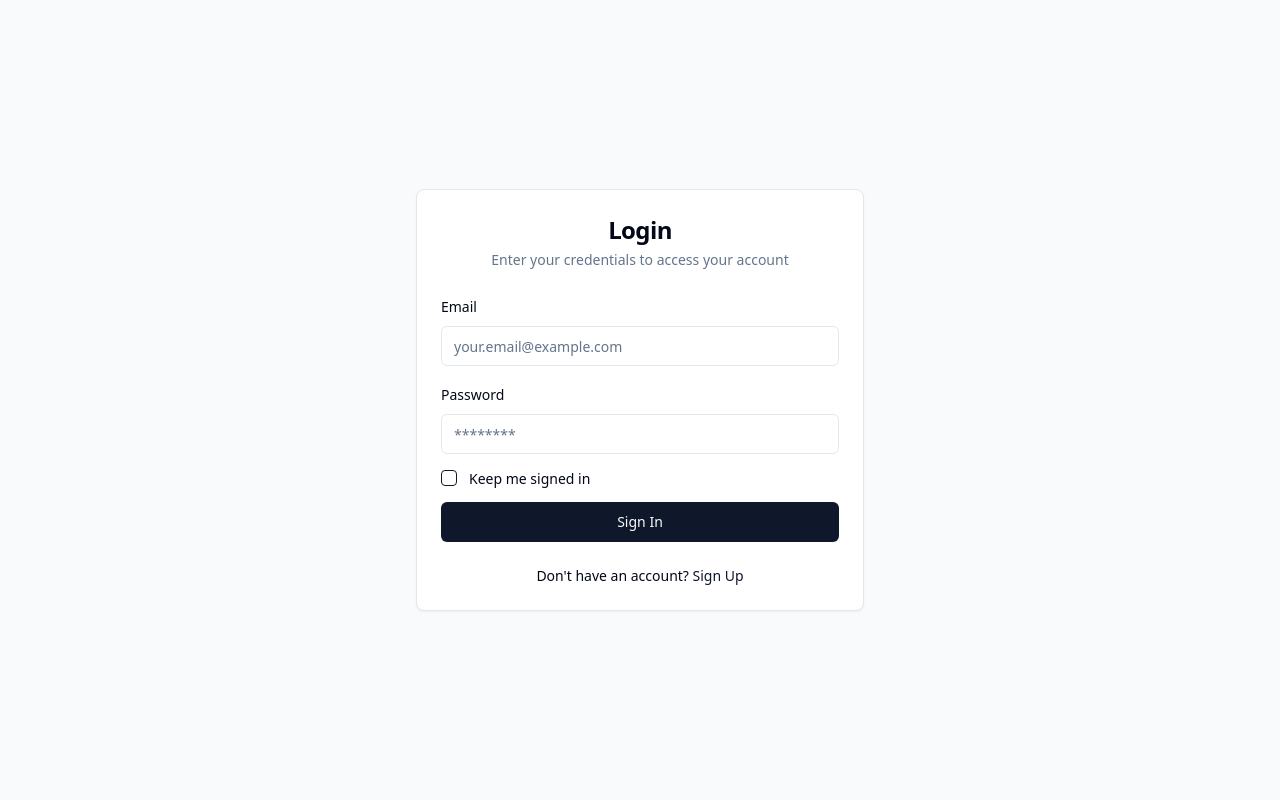
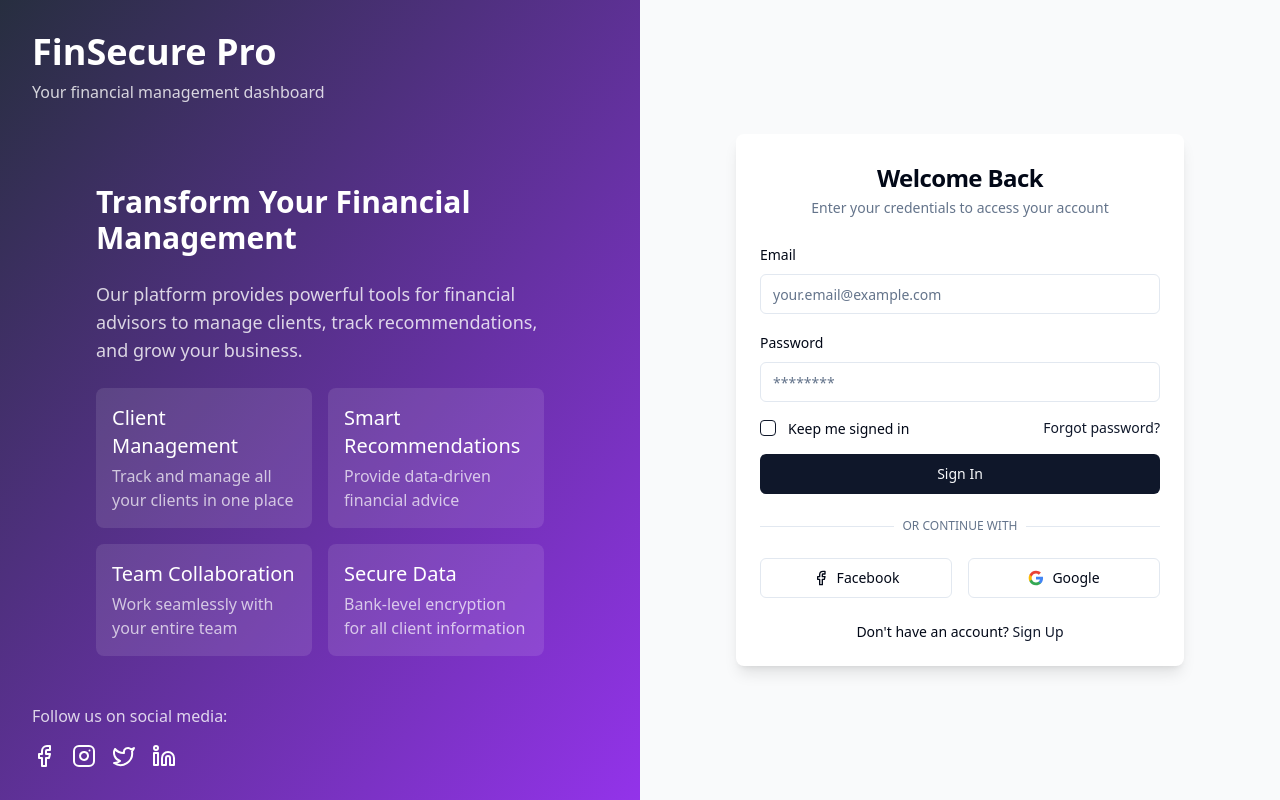
Before and after one commit to sayu585/advisory-connect-builder, a React (Vite) app: page /login in a window 1280 px wide. Built offline with nearby package versions, Linux system fonts and the light colour scheme.

Commit message:
Add branding to login page
Implement branding elements on the login page.

```diff
--- a/src/pages/auth/Login.tsx
+++ b/src/pages/auth/Login.tsx
@@ -17,6 +17,7 @@ import { Input } from "@/components/ui/input";
 import { Button } from "@/components/ui/button";
 import { Checkbox } from "@/components/ui/checkbox";
 import { Card, CardContent, CardDescription, CardFooter, CardHeader, CardTitle } from "@/components/ui/card";
+import { Facebook, Instagram, Linkedin, Twitter } from "lucide-react";
 
 // Form schema validation
 const loginSchema = z.object({
@@ -49,10 +50,73 @@ const Login = () => {
   };
 
   return (
-    <div className="min-h-screen flex items-center justify-center bg-gray-50 px-4">
-      <Card className="w-full max-w-md">
-        <CardHeader className="space-y-1">
-          <CardTitle className="text-2xl font-bold text-center">Login</CardTitle>
+    <div className="min-h-screen flex flex-col md:flex-row">
+      {/* Branding Section */}
+      <div className="hidden md:flex md:w-1/2 bg-gradient-to-br from-primary/90 to-purple-600 p-8 flex-col justify-between">
+        <div className="flex flex-col h-full">
+          <div className="mb-8">
+            <h1 className="text-4xl font-bold text-white">FinSecure Pro</h1>
+            <p className="text-white/80 mt-2">Your financial management dashboard</p>
+          </div>
+
+          <div className="flex-grow flex items-center justify-center">
+            <div className="text-white space-y-6 max-w-md">
+              <h2 className="text-3xl font-semibold">Transform Your Financial Management</h2>
+              <p className="text-white/80 text-lg">
+                Our platform provides powerful tools for financial advisors
+                to manage clients, track recommendations, and grow your business.
+              </p>
+              <div className="grid grid-cols-2 gap-4 mt-8">
+                <div className="bg-white/10 p-4 rounded-lg">
+                  <h3 className="font-medium text-xl">Client Management</h3>
+                  <p className="text-white/70 mt-1">Track and manage all your clients in one place</p>
+                </div>
+                <div className="bg-white/10 p-4 rounded-lg">
+                  <h3 className="font-medium text-xl">Smart Recommendations</h3>
+                  <p className="text-white/70 mt-1">Provide data-driven financial advice</p>
+                </div>
+                <div className="bg-white/10 p-4 rounded-lg">
+                  <h3 className="font-medium text-xl">Team Collaboration</h3>
+                  <p className="text-white/70 mt-1">Work seamlessly with your entire team</p>
+                </div>
+                <div className="bg-white/10 p-4 rounded-lg">
+                  <h3 className="font-medium text-xl">Secure Data</h3>
+                  <p className="text-white/70 mt-1">Bank-level encryption for all client information</p>
+                </div>
+              </div>
+            </div>
+          </div>
+
+          <div className="mt-auto">
+            <p className="text-white/80 mb-4">Follow us on social media:</p>
+            <div className="flex space-x-4">
+              <a href="https://facebook.com" target="_blank" rel="noreferrer" className="text-white hover:text-white/80 transition-colors">
+                <Facebook className="w-6 h-6" />
+              </a>
+              <a href="https://instagram.com" target="_blank" rel="noreferrer" className="text-white hover:text-white/80 transition-colors">
+                <Instagram className="w-6 h-6" />
+              </a>
+              <a href="https://twitter.com" target="_blank" rel="noreferrer" className="text-white hover:text-white/80 transition-colors">
+                <Twitter className="w-6 h-6" />
+              </a>
+              <a href="https://linkedin.com" target="_blank" rel="noreferrer" className="text-white hover:text-white/80 transition-colors">
+                <Linkedin className="w-6 h-6" />
+              </a>
+            </div>
+          </div>
+        </div>
+      </div>
+
+      {/* Login Form Section */}
+      <div className="flex flex-1 items-center justify-center p-8 bg-gray-50">
+        <Card className="w-full max-w-md shadow-lg border-0">
+          <CardHeader className="space-y-1 pb-6">
+            {/* Mobile version branding */}
+            <div className="md:hidden text-center mb-6">
+              <h1 className="text-3xl font-bold text-primary">FinSecure Pro</h1>
+              <p className="text-muted-foreground mt-1">Your financial management dashboard</p>
+            </div>
+            <CardTitle className="text-2xl font-bold text-center">Welcome Back</CardTitle>
             <CardDescription className="text-center">
               Enter your credentials to access your account
             </CardDescription>
@@ -86,6 +150,7 @@ const Login = () => {
                     </FormItem>
                   )}
                 />
+                <div className="flex items-center justify-between">
                   <FormField
                     control={form.control}
                     name="rememberMe"
@@ -103,6 +168,10 @@ const Login = () => {
                       </FormItem>
                     )}
                   />
+                  <Link to="#" className="text-sm text-primary hover:underline">
+                    Forgot password?
+                  </Link>
+                </div>
                 <Button type="submit" className="w-full" disabled={form.formState.isSubmitting}>
                   {form.formState.isSubmitting ? (
                     <div className="animate-spin w-5 h-5 border-2 border-white border-t-transparent rounded-full"></div>
@@ -112,6 +181,33 @@ const Login = () => {
                 </Button>
               </form>
             </Form>
+
+            <div className="mt-6">
+              <div className="relative">
+                <div className="absolute inset-0 flex items-center">
+                  <span className="w-full border-t" />
+                </div>
+                <div className="relative flex justify-center text-xs uppercase">
+                  <span className="bg-background px-2 text-muted-foreground">Or continue with</span>
+                </div>
+              </div>
+
+              <div className="grid grid-cols-2 gap-4 mt-6">
+                <Button variant="outline" type="button" className="flex items-center justify-center gap-2">
+                  <Facebook className="w-4 h-4" />
+                  Facebook
+                </Button>
+                <Button variant="outline" type="button" className="flex items-center justify-center gap-2">
+                  <svg className="w-4 h-4" xmlns="http://www.w3.org/2000/svg" viewBox="0 0 24 24" fill="currentColor">
+                    <path d="M22.56 12.25c0-.78-.07-1.53-.2-2.25H12v4.26h5.92c-.26 1.37-1.04 2.53-2.21 3.31v2.77h3.57c2.08-1.92 3.28-4.74 3.28-8.09z" fill="#4285F4"/>
+                    <path d="M12 23c2.97 0 5.46-.98 7.28-2.66l-3.57-2.77c-.98.66-2.23 1.06-3.71 1.06-2.86 0-5.29-1.93-6.16-4.53H2.18v2.84C3.99 20.53 7.7 23 12 23z" fill="#34A853"/>
+                    <path d="M5.84 14.09c-.22-.66-.35-1.36-.35-2.09s.13-1.43.35-2.09V7.07H2.18C1.43 8.55 1 10.22 1 12s.43 3.45 1.18 4.93l2.85-2.22.81-.62z" fill="#FBBC05"/>
+                    <path d="M12 5.38c1.62 0 3.06.56 4.21 1.64l3.15-3.15C17.45 2.09 14.97 1 12 1 7.7 1 3.99 3.47 2.18 7.07l3.66 2.84c.87-2.6 3.3-4.53 6.16-4.53z" fill="#EA4335"/>
+                  </svg>
+                  Google
+                </Button>
+              </div>
+            </div>
           </CardContent>
           <CardFooter className="flex flex-col space-y-2">
             <div className="text-sm text-center">
@@ -120,8 +216,27 @@ const Login = () => {
                 Sign Up
               </Link>
             </div>
+            {/* Mobile version social links */}
+            <div className="md:hidden mt-4">
+              <p className="text-sm text-muted-foreground mb-2 text-center">Follow us on social media</p>
+              <div className="flex justify-center space-x-4">
+                <a href="https://facebook.com" target="_blank" rel="noreferrer" className="text-muted-foreground hover:text-primary transition-colors">
+                  <Facebook className="w-5 h-5" />
+                </a>
+                <a href="https://instagram.com" target="_blank" rel="noreferrer" className="text-muted-foreground hover:text-primary transition-colors">
+                  <Instagram className="w-5 h-5" />
+                </a>
+                <a href="https://twitter.com" target="_blank" rel="noreferrer" className="text-muted-foreground hover:text-primary transition-colors">
+                  <Twitter className="w-5 h-5" />
+                </a>
+                <a href="https://linkedin.com" target="_blank" rel="noreferrer" className="text-muted-foreground hover:text-primary transition-colors">
+                  <Linkedin className="w-5 h-5" />
+                </a>
+              </div>
+            </div>
           </CardFooter>
         </Card>
+      </div>
     </div>
   );
 };
```
Lines whose indentation alone changed are shown as unchanged.
